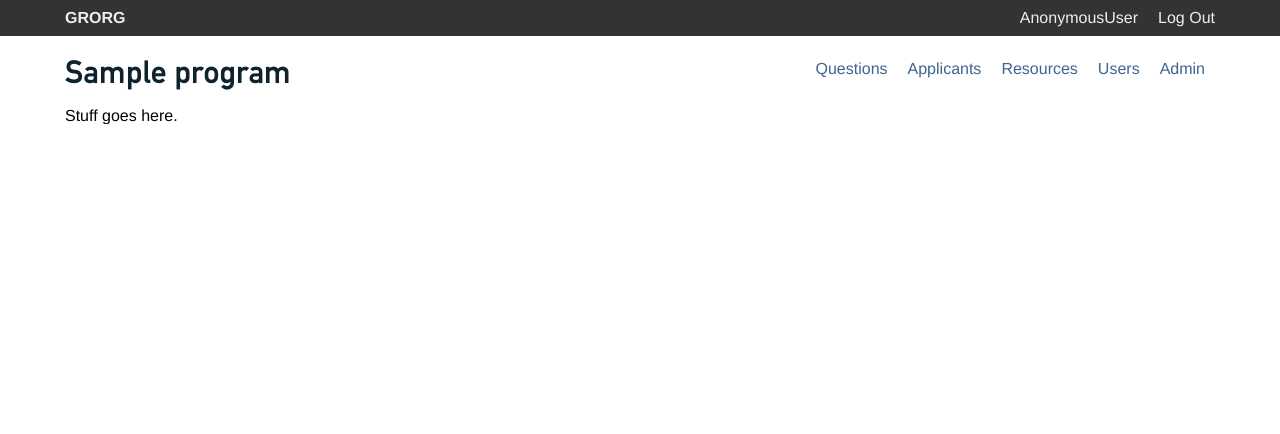
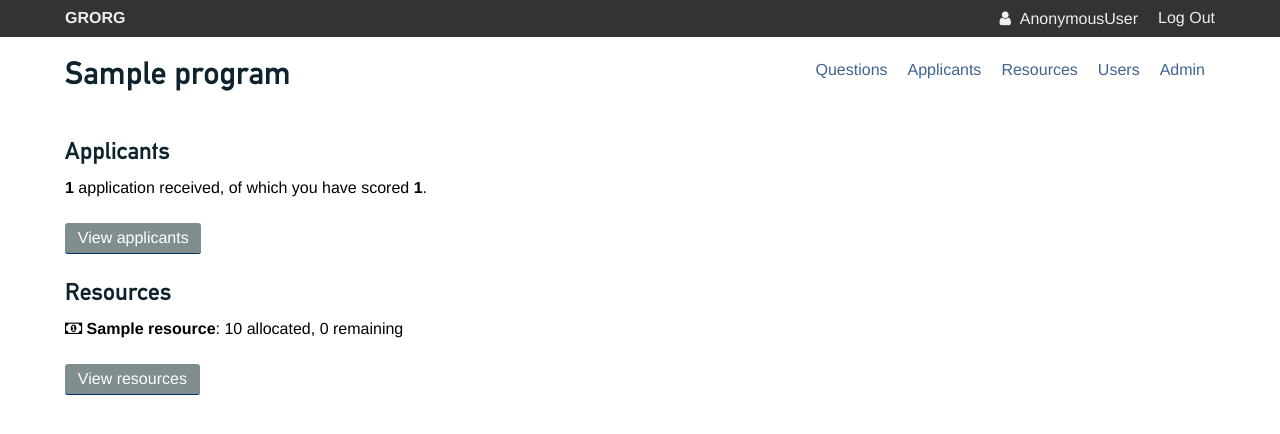
Before and after one commit to andrewgodwin/grorg, a Django app: template templates/program-home.html in a window 1280 px wide. Shown: the top 434 px of the page. Run offline with Django 3.2, Linux system fonts and the light colour scheme; tables that the repository leaves empty hold one stand-in row (values such as "Sample post"); the template is opened without the code that fills it: values that come from a table or form of the project are taken from there, most other values are stand-ins (such as "Sample title", 1, 10 or a date in 2020); some libraries are stand-ins or nearby versions.

Commit message:
Resource allocation and random selection and homescreen

```diff
--- a/grantomatic/urls.py
+++ b/grantomatic/urls.py
@@ -12,7 +12,9 @@ urlpatterns = [
     url(r'^(?P<program>[^/]+)/apply/success/$', program.ProgramApplySuccess.as_view()),
     url(r'^(?P<program>[^/]+)/applicants/$', program.ProgramApplicants.as_view()),
     url(r'^(?P<program>[^/]+)/applicants/bulk/$', bulk_load.BulkLoadApplicants.as_view()),
+    url(r'^(?P<program>[^/]+)/applicants/random-unscored/$', program.RandomUnscoredApplicant.as_view()),
     url(r'^(?P<program>[^/]+)/applicants/(?P<applicant_id>[^/]+)/$', program.ProgramApplicantView.as_view()),
+    url(r'^(?P<program>[^/]+)/applicants/(?P<applicant_id>[^/]+)/allocations/$', program.ApplicantAllocations.as_view()),
     url(r'^(?P<program>[^/]+)/resources/$', program.ProgramResources.as_view()),
     url(r'^(?P<program>[^/]+)/resources/(?P<resource_id>[^/]+)/$', program.ProgramResourceEdit.as_view()),
 
--- a/grants/models.py
+++ b/grants/models.py
@@ -32,6 +32,7 @@ class Program(models.Model):
         admin = "{view}admin/"
         apply = "{view}apply/"
         apply_success = "{view}apply/success/"
+        score_random = "{view}applicants/random-unscored/"
 
 
 class Resource(models.Model):
@@ -54,6 +55,23 @@ class Resource(models.Model):
 
     class urls(Urls):
         edit = "{self.program.urls.resources}{self.id}/"
+
+    def __unicode__(self):
+        return self.name
+
+    def fa_icon(self):
+        return {
+            "money": "money",
+            "ticket": "ticket",
+            "place": "user",
+            "accomodation": "building-o",
+        }.get(self.type, self.type)
+
+    def amount_allocated(self):
+        return sum(a.amount for a in self.allocations.all())
+
+    def amount_remaining(self):
+        return self.amount - self.amount_allocated()
 
 
 class Question(models.Model):
@@ -99,6 +117,7 @@ class Applicant(models.Model):
 
     class urls(Urls):
         view = "{self.program.urls.applicants}{self.id}/"
+        allocations = "{view}allocations/"
 
     def __unicode__(self):
         return self.name
@@ -109,6 +128,21 @@ class Applicant(models.Model):
             return None
         else:
             return sum(scores) / float(len(scores))
+
+
+class Allocation(models.Model):
+    """
+    An allocation of some Resources to an Applicant.
+    """
+
+    applicant = models.ForeignKey(Applicant, related_name="allocations")
+    resource = models.ForeignKey(Resource, related_name="allocations")
+    amount = models.PositiveIntegerField()
+
+    class Meta:
+        unique_together = [
+            ("applicant", "resource"),
+        ]
 
 
 class Answer(models.Model):
--- a/static/css/style.css
+++ b/static/css/style.css
@@ -80,6 +80,9 @@ h1 {
 }
     h1:first-child {
         margin-top: 0px;
+    }
+    h1 a {
+        color: inherit;
     }
 
 h2 {
@@ -391,7 +394,7 @@ table.nice {
         text-decoration: none;
         font-weight: normal;
         color: #eee;
-        margin: 0 1.2em 0 0;
+        margin: 0 0.4em 0 0;
         padding: 5px 0.6em;
     }
 
--- a/templates/_form.html
+++ b/templates/_form.html
@@ -12,5 +12,8 @@
         {% if include_delete %}
             <input class="button serious" type="submit" name="delete" value="{{ delete_verb|default:"Delete" }}">
         {% endif %}
+        {% if include_random %}
+            <input class="button boring" type="submit" name="random_after" value="{{ random_verb|default:"Save & Next" }}">
+        {% endif %}
     </div>
 </form>
--- a/templates/program-applicant-view.html
+++ b/templates/applicant-view.html
@@ -55,7 +55,7 @@
 
         <h3>Submit score</h3>
         <form action="." method="POST">
-            {% include "_form.html" with submit_verb="Save" %}
+            {% include "_form.html" with submit_verb="Save" include_random=1 %}
         </form>
     </div>
 </div>
--- a/templates/base.html
+++ b/templates/base.html
@@ -23,7 +23,7 @@
 			<li class="home"><a href="/">Grorg</a></li>
 			{% if user %}
 				<li class="right"><a href="/">Log Out</a></li>
-				<li class="right"><a href="#">{{ user }}</a></li>
+				<li class="right"><a href="#"><i class="fa fa-user"></i> &nbsp;{{ user }}</a></li>
 			{% else %}
 				<li class="right"><a href="/">Log In</a></li>
 			{% endif %}
@@ -42,7 +42,7 @@
 		{% if program %}
 		<div class="section program-header">
     		<div class="left-column">
-				<h1>{{ program }}</h1>
+				<h1><a href="{{ program.urls.view }}">{{ program }}</a></h1>
 			</div>
     		<div class="right-column">
 				<ul class="subnav">
--- a/templates/program-home.html
+++ b/templates/program-home.html
@@ -7,7 +7,30 @@
 {% block content %}
 <div class="section">
     <div class="main-column">
-        Stuff goes here.
+        <h3>Applicants</h3>
+        <p>
+            <b>{{ num_applicants }}</b> application{{ num_applicants|pluralize }} received,
+            of which you have scored <b>{{ num_scored }}</b>.
+        </p>
+        <p>
+            <a href="{{ program.urls.applicants }}" class="button boring">View applicants</a>
+            {% if num_scored < num_applicants %}
+                <a href="{{ program.urls.score_random }}" class="button">Score random applicant</a>
+            {% endif %}
+        </p>
+
+        <h3>Resources</h3>
+        <p>
+        {% for resource in program.resources.all %}
+            <i class="fa fa-{{ resource.fa_icon }}"></i> <b>{{ resource }}</b>:
+            {{ resource.amount_allocated }} allocated, {{ resource.amount_remaining }} remaining <br>
+        {% empty %}
+            <span class="empty">No resources defined.</span>
+        {% endfor %}
+        </p>
+        <p>
+            <a href="{{ program.urls.resources }}" class="button boring">View resources</a>
+        </p>
     </div>
 </div>
 {% endblock %}
```
Also changed, not shown: grants/forms.py (+18 -1 lines), grants/views/program.py (+66 -5 lines), templates/applicant-allocations.html (added, +40 -0 lines), templates/program-applicants.html (+14 -3 lines), grants/migrations/0007_auto_20140625_0314.py (added).
